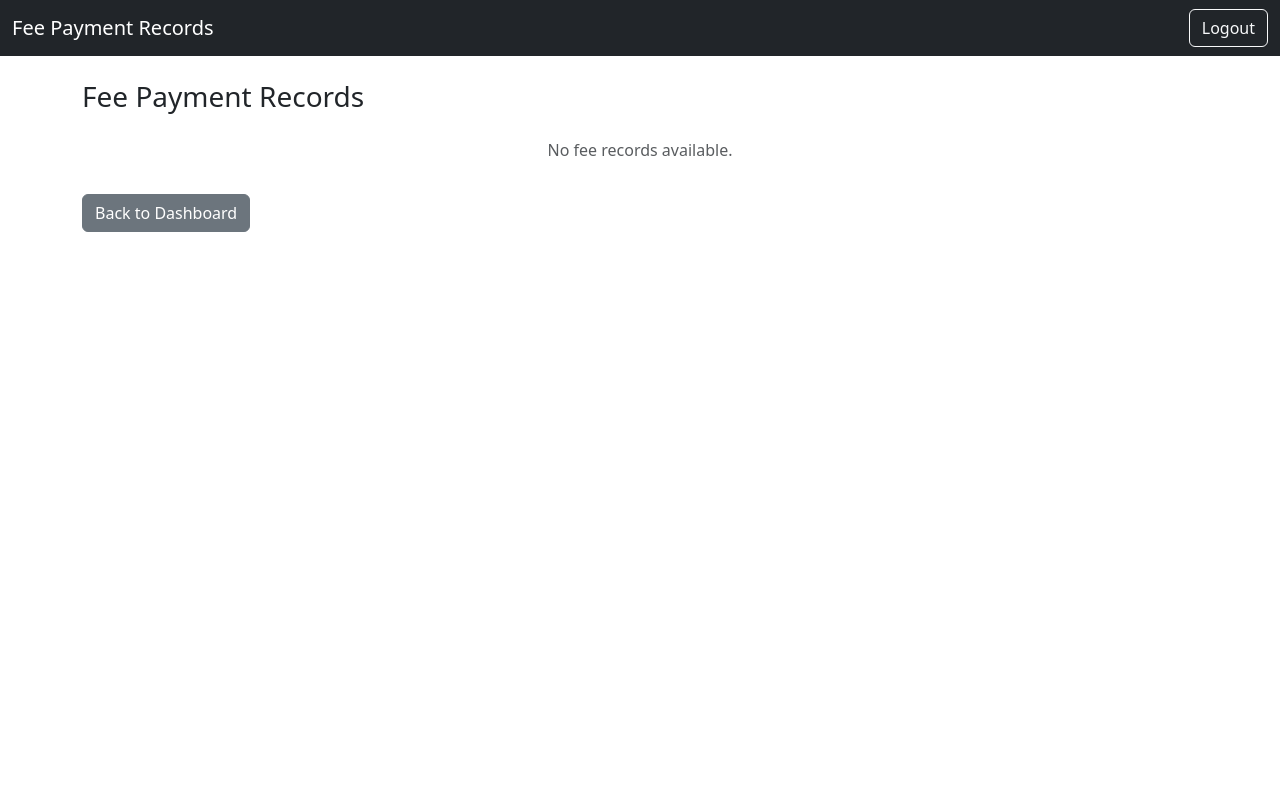
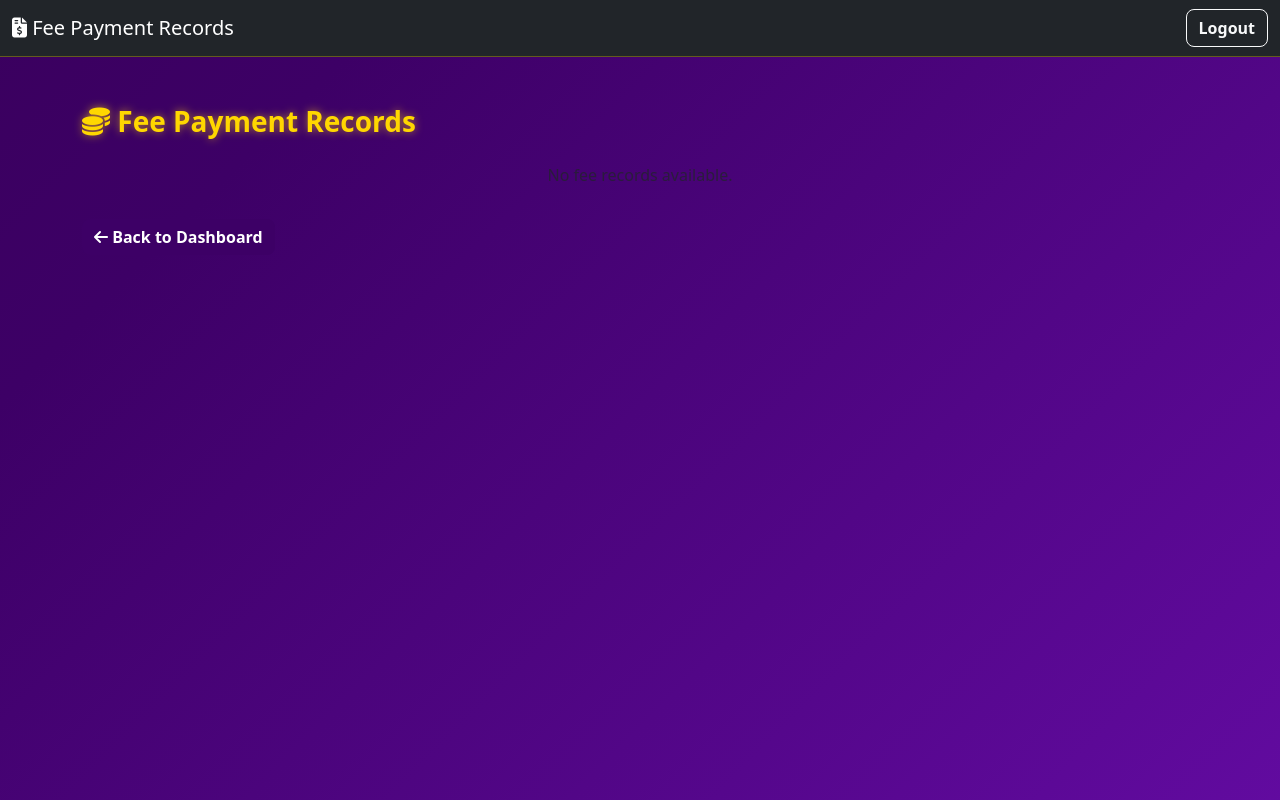
Before and after one commit to EzraelJeremiah-py/PESS, a Flask app: page /user/fees in a window 1280 px wide. Run offline with Flask 3, Linux system fonts and the light colour scheme; the visitor is signed in with stand-in values (Sample User, id 1); data that the repository does not hold is empty.

Commit message:
Update user_fees.html

```diff
--- a/pess-backend/templates/fees/user_fees.html
+++ b/pess-backend/templates/fees/user_fees.html
@@ -4,23 +4,89 @@
   <meta charset="UTF-8">
   <title>Fee Payment Records</title>
   <link href="https://cdn.jsdelivr.net/npm/bootstrap@5.3.3/dist/css/bootstrap.min.css" rel="stylesheet">
+  <link href="https://cdnjs.cloudflare.com/ajax/libs/font-awesome/6.5.0/css/all.min.css" rel="stylesheet">
+  <style>
+    body {
+      background: linear-gradient(135deg, #2e003e, #3d0066, #6a0dad);
+      background-size: 200% 200%;
+      animation: gradientMove 14s ease infinite;
+      min-height: 100vh;
+      color: #fff;
+    }
+    @keyframes gradientMove {
+      0% { background-position: 0% 50%; }
+      50% { background-position: 100% 50%; }
+      100% { background-position: 0% 50%; }
+    }
+    .navbar {
+      backdrop-filter: blur(8px);
+      border-bottom: 1px solid rgba(255,215,0,0.3); /* gold accent */
+    }
+    h3 {
+      color: #ffd700; /* gold */
+      font-weight: 700;
+      text-shadow: 0 0 8px rgba(255,215,0,0.6);
+    }
+    .card, .table {
+      border-radius: 14px;
+      backdrop-filter: blur(12px);
+      background: rgba(255,255,255,0.08);
+      border: 1px solid rgba(255,215,0,0.3);
+      color: #fff;
+    }
+    .table thead {
+      background: rgba(255,215,0,0.2);
+      color: #fff;
+    }
+    .btn {
+      border-radius: 8px;
+      font-weight: 600;
+    }
+    .btn-info {
+      background-color: #9370db; /* medium purple */
+      border: none;
+      color: #fff;
+    }
+    .btn-info:hover {
+      background-color: #7a5dc7;
+    }
+    .btn-success {
+      background-color: #ffd700; /* gold */
+      border: none;
+      color: #000;
+      box-shadow: 0 0 8px rgba(255,215,0,0.6);
+    }
+    .btn-success:hover {
+      background-color: #e6c200;
+      color: #fff;
+    }
+    .btn-secondary {
+      background-color: #3d0066;
+      border: none;
+      color: #fff;
+    }
+    .btn-secondary:hover {
+      background-color: #2e003e;
+    }
+  </style>
 </head>
 <body>
   <!-- Navbar -->
   <nav class="navbar navbar-dark bg-dark">
     <div class="container-fluid">
-      <span class="navbar-brand">Fee Payment Records</span>
+      <span class="navbar-brand"><i class="fas fa-file-invoice-dollar"></i> Fee Payment Records</span>
       <a href="{{ url_for('auth.logout') }}" class="btn btn-outline-light">Logout</a>
     </div>
   </nav>
 
   <!-- Main Content -->
-  <div class="container mt-4">
-    <h3 class="mb-4">Fee Payment Records</h3>
+  <div class="container mt-5">
+    <h3 class="mb-4"><i class="fas fa-coins"></i> Fee Payment Records</h3>
 
     {% if fee_files %}
-      <table class="table table-bordered table-hover align-middle">
-        <thead class="table-dark text-center">
+      <div class="card shadow-lg p-3">
+        <table class="table table-bordered table-hover align-middle text-center">
+          <thead>
             <tr>
               <th>Class</th>
               <th>Stream</th>
@@ -32,7 +98,7 @@
           </thead>
           <tbody>
             {% for f in fee_files %}
-          <tr class="text-center">
+            <tr>
               <td>{{ f.class }}</td>
               <td>{{ f.stream }}</td>
               <td>{{ f.fee_date }}</td>
@@ -41,19 +107,22 @@
               <td>
                 <!-- View button -->
                 <a href="{{ url_for('fees.serve_fee_file', filename=f.filename) }}"
-                 target="_blank" class="btn btn-info btn-sm">View</a>
+                   target="_blank" class="btn btn-info btn-sm"><i class="fas fa-eye"></i> View</a>
                 <!-- Download button -->
                 <a href="{{ url_for('fees.serve_fee_file', filename=f.filename, download=1) }}"
-                 class="btn btn-success btn-sm">Download</a>
+                   class="btn btn-success btn-sm"><i class="fas fa-download"></i> Download</a>
               </td>
             </tr>
             {% endfor %}
           </tbody>
         </table>
+      </div>
     {% else %}
       <p class="text-center text-muted">No fee records available.</p>
     {% endif %}
-    <a href="{{ url_for('user.dashboard') }}" class="btn btn-secondary mt-3">Back to Dashboard</a>
+    <a href="{{ url_for('user.dashboard') }}" class="btn btn-secondary mt-3">
+      <i class="fas fa-arrow-left"></i> Back to Dashboard
+    </a>
   </div>
 </body>
 </html>
```
Lines whose indentation alone changed are shown as unchanged.
